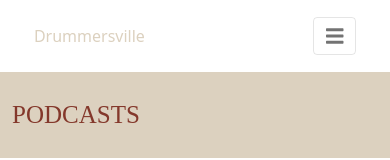
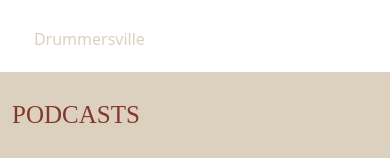
Before and after one commit to dabsclement/dvfrontend, a Next.js app: page /blog in a window 390 px wide. Shown: the top 160 px of the page. Built offline with nearby package versions, Linux system fonts and the light colour scheme; a web font is replaced by a local one.

Commit message:
hamburger

```diff
--- a/components/navbar/navbar.css
+++ b/components/navbar/navbar.css
@@ -1,23 +1,23 @@
-div#navbarNav{
+div#navbarNav {
   flex-grow: initial;
 }
-.navbar{
+.navbar {
   padding: 1rem;
 }
-.navLogo{
+.navLogo {
   text-decoration: none;
   color: #dcd1bf;
 }
-.navLinks{
+.navLinks {
   text-decoration: none;
   color: #dcd1bf;
-    padding: 0.5rem 1rem ;
+  padding: 0.5rem 1rem;
 }
-a:hover{
+a:hover {
   font-weight: bold;
   color: #dcd1bf;
 }
-.mainNav{
+.mainNav {
   display: flex;
   flex-wrap: inherit;
   align-items: center;
@@ -26,3 +26,79 @@ a:hover{
   width: 90%;
   margin: auto;
 }
+.navbarr-nav {
+  display: flex;
+  padding-left: 0;
+  margin-bottom: 0;
+  list-style: none;
+}
+
+.navvLinks {
+  text-decoration: none;
+  color: #dcd1bf;
+  padding: 0.5rem 1rem;
+}
+.navLinks:hover {
+  font-weight: bold;
+  color: #dcd1bf;
+}
+.cancel {
+  display: none;
+}
+.hambur{
+  display: none;
+
+}
+
+@media (max-width: 900px) {
+  .navbarr {
+    height: 100%;
+    width: 400px;
+    position: fixed;
+    background: #3e2d1b !important;
+    bottom: 0;
+    z-index: 10;
+    right: 0;
+    padding: 2em 0 0 1em;
+    transition: all 0.4s ease-in-out;
+  }
+  .navbarr-a {
+     height: 100%;
+    width: 400px;
+    position: fixed;
+    background: #3e2d1b !important;
+    bottom: 0;
+    z-index: 10;
+    right: 100%;
+    padding: 2em 0 0 1em;
+    transition: all 0.4s ease-in-out;
+
+}
+
+  .ss {
+    margin-top: 3em;
+  }
+  .navbarr-nav {
+    flex-direction: column;
+    height: 100%;
+    width: 100%;
+    padding: 0 2em 0 0;
+  }
+  .navv-item {
+    font-size: 30px;
+    margin-bottom: 3em;
+    text-align: right;
+  }
+  .cancel {
+    display: block;
+    font-size: 30px;
+    color: #fff;
+    cursor: pointer;
+  }
+   .hambur {
+    display: block;
+    font-size: 30px;
+    color: #fff;
+    cursor: pointer;
+  }
+}
--- a/components/navbar/navbar.js
+++ b/components/navbar/navbar.js
@@ -1,60 +1,58 @@
-import { faBars } from "@fortawesome/free-solid-svg-icons";
-import { FontAwesomeIcon } from "@fortawesome/react-fontawesome";
 import "./navbar.css";
+import { useState } from "react";
+import { GiHamburgerMenu } from "react-icons/gi";
 
 function Navbar() {
+  const [open, setOpen] = useState(false);
+
+  const change = () => {
+    setOpen((prev) => !prev);
+  };
+
   return (
     <>
       <nav
-        class="navbar navbar-expand-lg navbar-light"
+        className="navbar navbar-expand-lg navbar-light"
         style={{ background: "#3E2D1B!important" }}
       >
-        <div class="mainNav">
-          <a class="navLogo" href="/">
+        <div className="mainNav">
+          <a className="navLogo" href="/">
             Drummersville
           </a>
-          <button
-            class="navbar-toggler py-2"
-            type="button"
-            data-mdb-toggle="collapse"
-            data-mdb-target="#navbarNav"
-            aria-controls="navbarNav"
-            aria-expanded="false"
-            aria-label="Toggle navigation"
-          >
-            <FontAwesomeIcon icon={faBars} />
-          </button>
-          <div class="collapse navbar-collapse" id="navbarNav">
-            <ul class="navbar-nav">
-              <li class="nav-item">
-                <a class="navLinks active" aria-current="page" href="/">
+          <div id="navbarNav" className={open ? " navbarr" : "navbarr-a"}>
+            <div className="cancel" onClick={change}>
+              X
+            </div>
+            <ul className="navbarr-nav">
+              <li className="navv-item ss">
+                <a className="navvLinks active" aria-current="page" href="/">
                   Home
                 </a>
               </li>
-              <li class="nav-item">
-                <a class="navLinks" href="/podcast">
+              <li className="navv-item">
+                <a className="navvLinks" href="/podcast">
                   Podcast
                 </a>
               </li>
-              <li class="nav-item">
-                <a class="navLinks" href="/blog">
+              <li className="navv-item">
+                <a className="navvLinks" href="/blog">
                   Blog
                 </a>
               </li>
-              <li class="nav-item">
-                <a class="navLinks" href="#">
+              <li className="navv-item">
+                <a className="navvLinks" href="#">
                   Contact
                 </a>
               </li>
-              <li class="nav-item">
-                <a
-                  class="navLinks"
-                  href="/signup"
-                >
+              <li className="navv-item">
+                <a className="navvLinks" href="/signup">
                   signup
                 </a>
               </li>
             </ul>
+          </div>
+          <div className="hambur" onClick={change}>
+            <GiHamburgerMenu />
           </div>
         </div>
       </nav>
```
Also changed, not shown: pages/dashboard.js (added, +12 -0 lines), styles/dashboard.module.css (added). Lines whose indentation alone changed are shown as unchanged.
